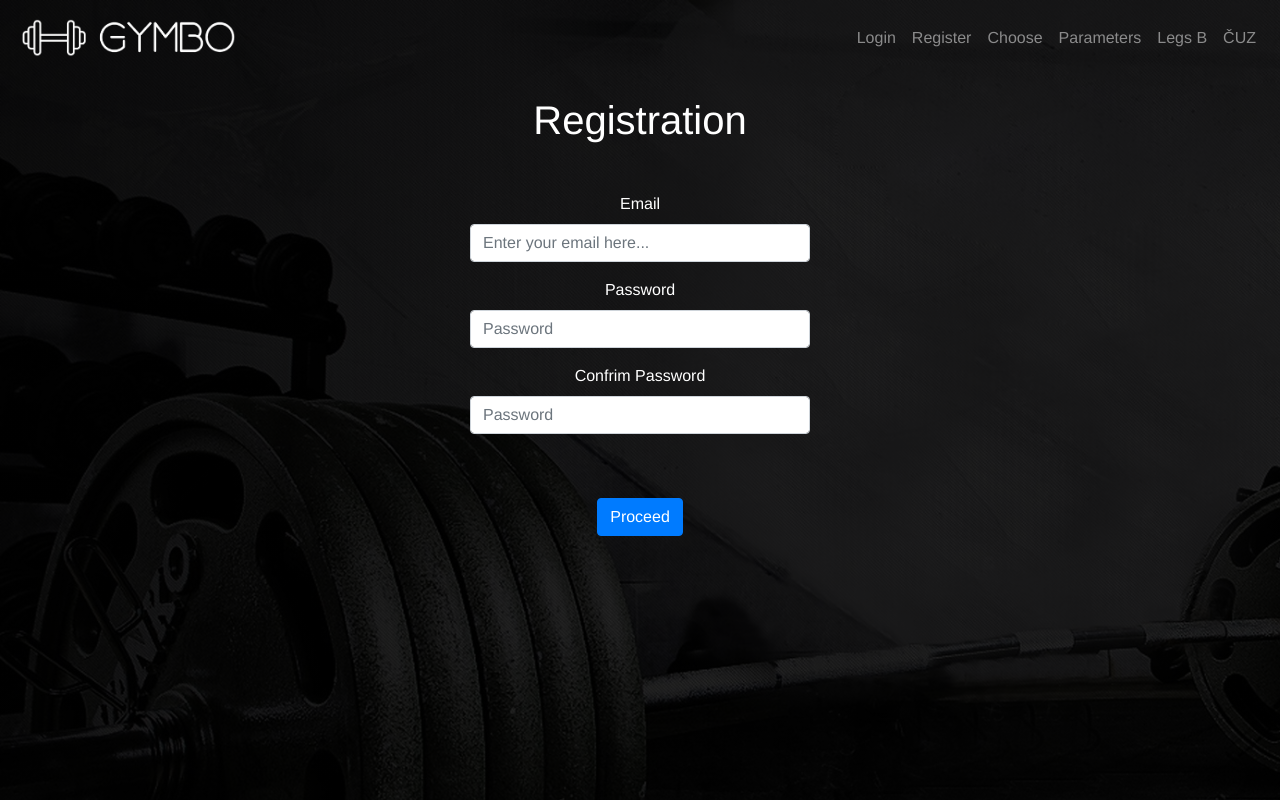
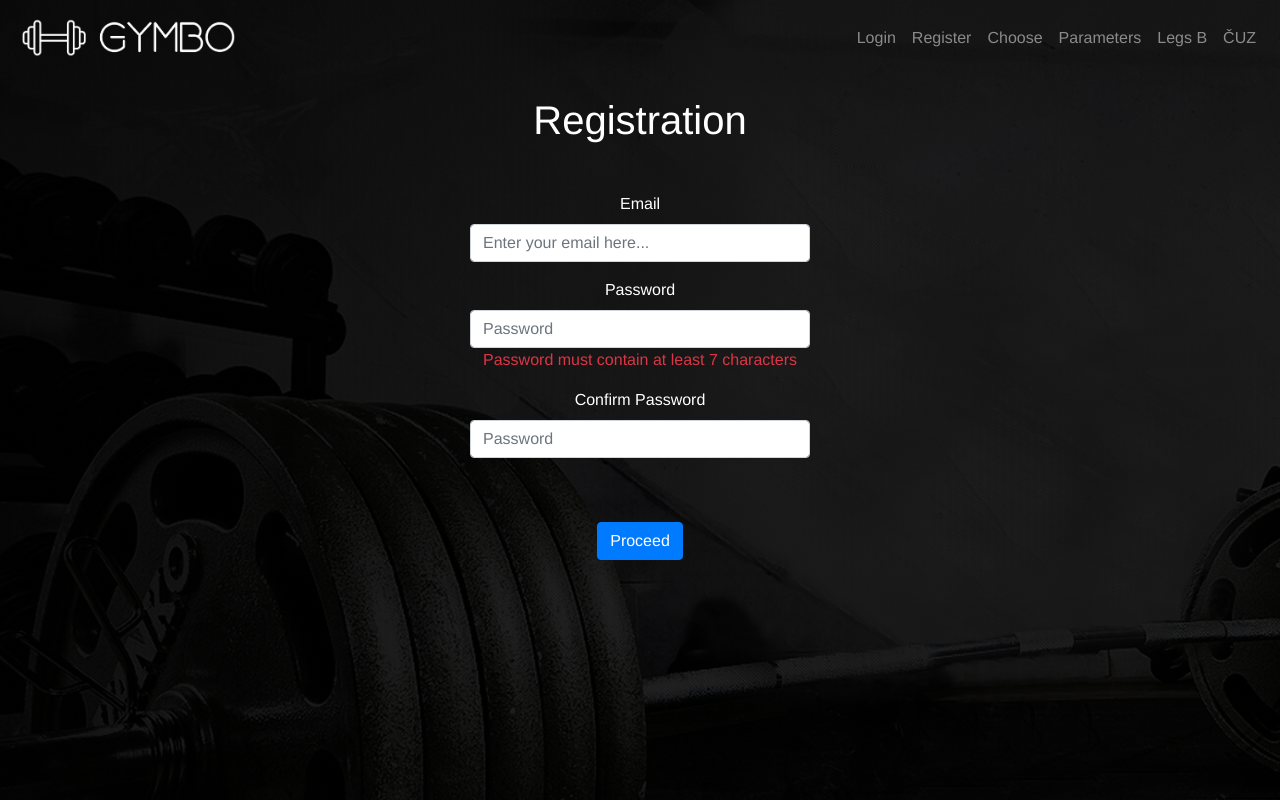
Before and after one commit to adishadzic/gymboapp, a Vue app: page /register in a window 1280 px wide. Shown: the top 800 px of the page. Built offline with nearby package versions, Linux system fonts and the light colour scheme; no server answers.

Commit message:
code fix

```diff
--- a/src/views/LegsBeginner.vue
+++ b/src/views/LegsBeginner.vue
@@ -23,6 +23,7 @@
         :value="option.value"
         :aria-describedby="ariaDescribedby"
         name="flavour-3a"
+        stacked
       >
         {{ option.text }}
       </b-form-checkbox>
@@ -45,7 +46,8 @@
           { text: 'Split squat 12x4', value: 'not_done' },
           { text: 'Lateral walk 30secx4', value: 'not_done' },
           { text: 'Step-up 15x4', value: 'not_done' },
-          { text: 'Calf raise 20x3 ', value: 'not_done' }
+          { text: 'Calf raise 20x3 ', value: 'not_done' },
+          { text: 'FINISHER: ', value:'not_done'}
         ]
       }
     }
--- a/src/views/Parameters.vue
+++ b/src/views/Parameters.vue
@@ -1,6 +1,6 @@
 <template>
   <div>
-    <b-modal v-model="show" title="Getting started">
+    <b-modal v-model="show" title="Getting started" centered>
       <b-container fluid>
         <b-row class="mb-1 text-center">
           <b-col cols="3"></b-col>
--- a/src/views/Register.vue
+++ b/src/views/Register.vue
@@ -15,10 +15,10 @@
             <div class="form-group">
               <label for="passwordField">Password</label>
               <input type="password" v-model="password" class="form-control" id="password" placeholder="Password" required>
-              <div v-if="password.lenght >1 && password.lenght <7 " class="text-danger"> Password lenght should be grater than 6 </div>
+              <div v-if="password.length <7 " class="text-danger"> Password must contain at least 7 characters </div>
             </div>
             <div class="form-group">
-              <label for="passwordField">Confrim Password</label>
+              <label for="passwordField">Confirm Password</label>
               <input type="password" v-model="confirmPassword" class="form-control" id="confirmPassword" placeholder="Password" required>
 
             </div>
```
